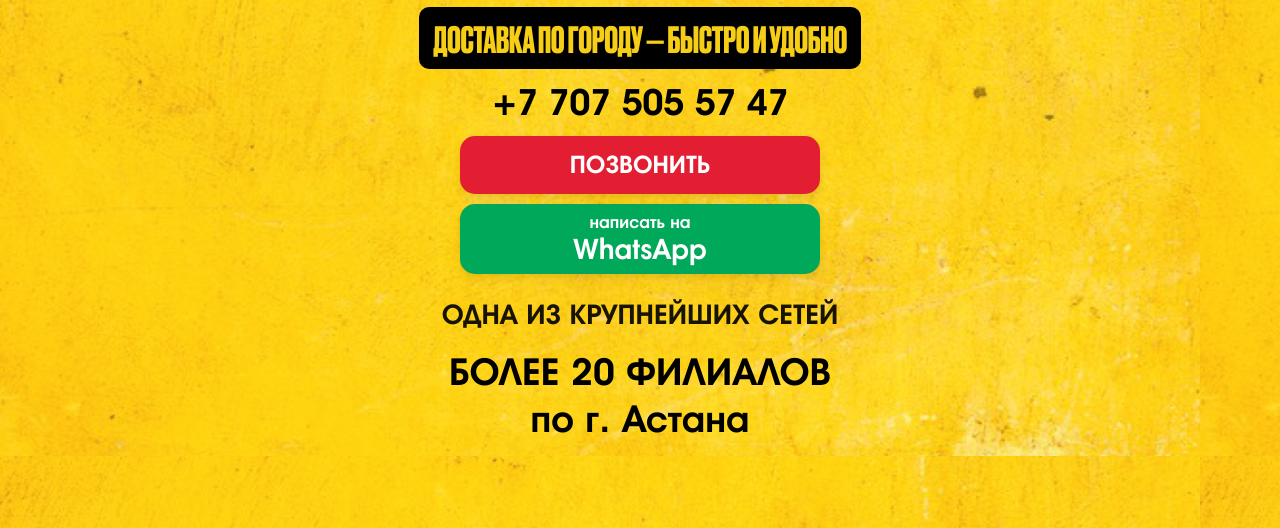
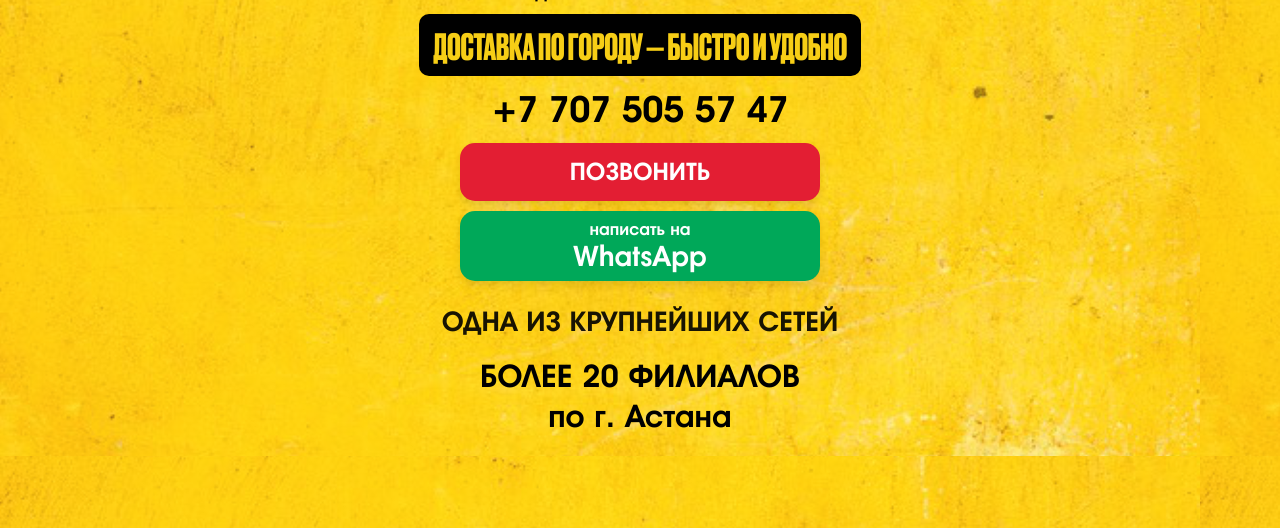
Before and after one commit to Navruz0711/costa, a plain HTML site: page index.html in a window 1280 px wide. Shown: the part 272-800 px from the top of the page. Drawn offline with Linux system fonts and the light colour scheme.

Commit message:
Adjust footer font sizes for consistency

```diff
--- a/index.html
+++ b/index.html
@@ -132,8 +132,8 @@
 
       .footer { margin-top: 14px; }
       .footer-small { font-size: 27px; font-weight: 700; text-transform: uppercase; margin-bottom: 4px; opacity: 0.9; margin-bottom: 19px; }
-      .footer-large { font-size: 37px; font-weight: 900; text-transform: uppercase; margin-bottom: 2px; }
-      .footer-medium { font-size: 37px; font-weight: 800; }
+      .footer-large { font-size: 31px; font-weight: 900; text-transform: uppercase; margin-bottom: 2px; }
+      .footer-medium { font-size: 31px; font-weight: 800; }
 
       @media (max-width: 720px) {
         .banner { font-size: 24px; }
```
